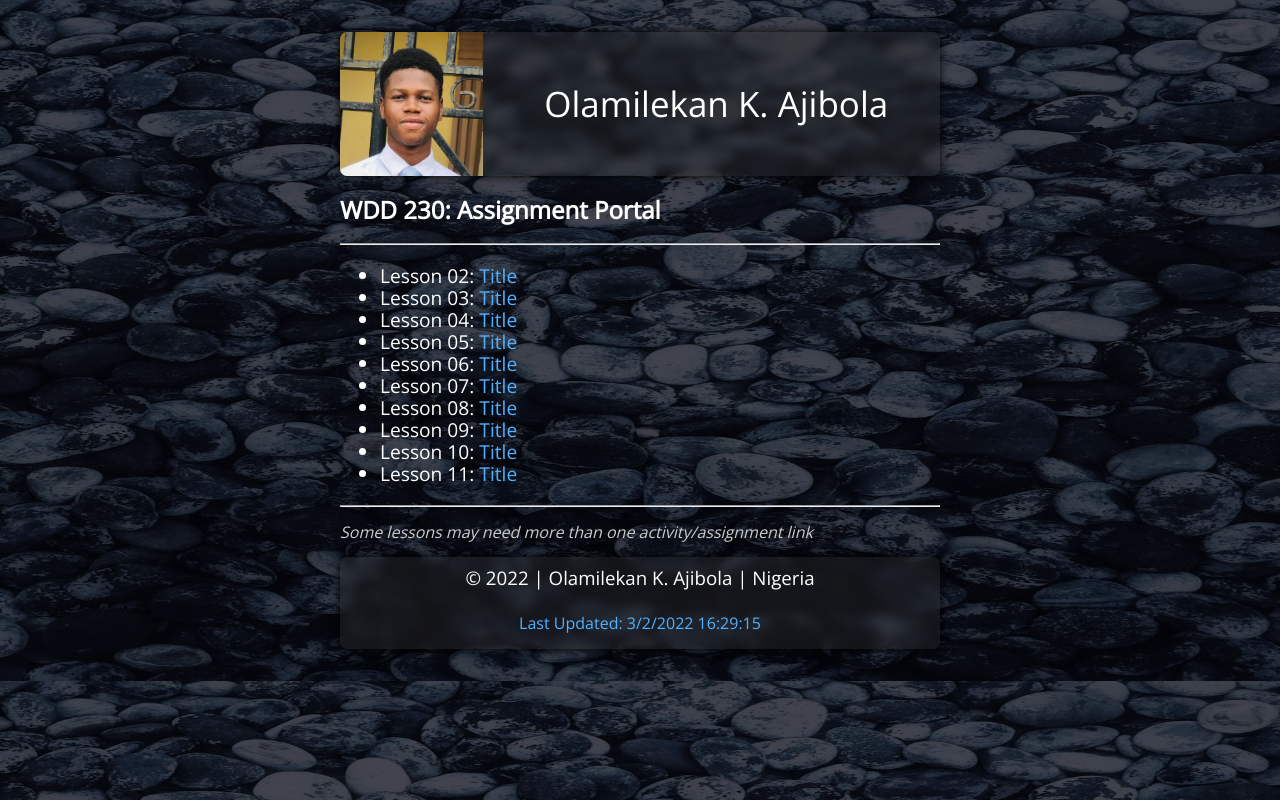
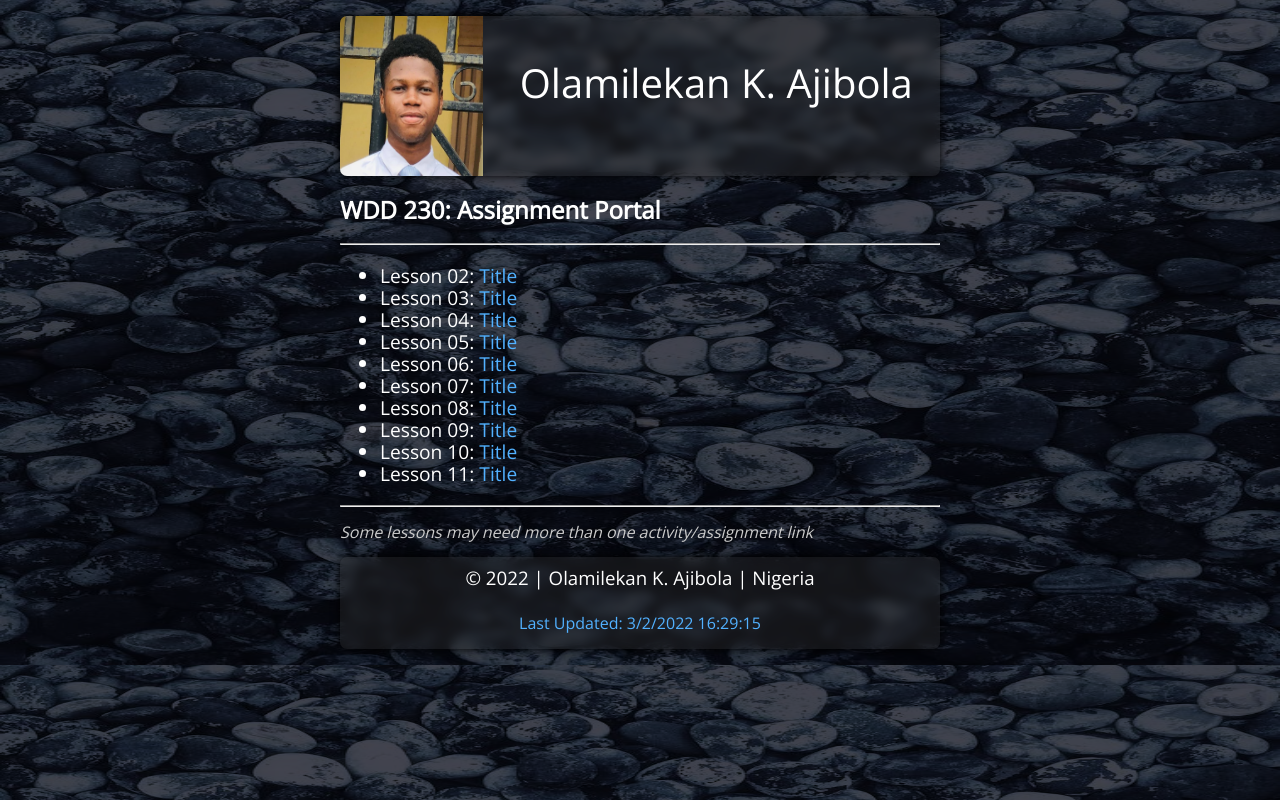
Before and after one commit to kelvin-AJ/wdd230, a plain HTML site: page index.html in a window 1280 px wide. Drawn offline with nearby package versions, Linux system fonts and the light colour scheme.

Commit message:
commit on media queries

```diff
--- /dev/null
+++ b/css/medium.css
@@ -0,0 +1,22 @@
+@media (min-width: 32.5em) {
+    .header-grid {
+        grid-template-columns: repeat(4, 1fr);
+        grid-template-rows: 1fr;
+        grid-gap: 10px;
+        height: 10rem;
+    }
+
+    .student-img {
+        grid-row: 1/2;
+        grid-column: 1/2;
+        border-radius: 0px;
+        height: 100%;
+        width: 100%;
+    }
+
+    .student-name {
+        grid-row: 1/2;
+        grid-column: 2/5;
+        font-size: 40px;
+    }
+}
--- a/css/style.css
+++ b/css/small.css
@@ -1,9 +1,9 @@
 body {
     margin: 0 auto;
-    padding: 2rem;
+    padding: 1rem;
     max-width: 600px;
     font-family: 'Open Sans',
-    sans-serif;
+        sans-serif;
     background: url("../images/rebg2.jpg") rgba(4, 5, 20, 0.753);
     background-size: cover;
     color: white;
@@ -26,25 +26,27 @@ body {
 
 .header-grid {
     display: grid;
-    grid-template-columns: repeat(4, 1fr);
-    grid-gap: 10px;
-    height: 9rem;
+    grid-template-rows: 80% 1fr;
+    height: 50vh;
     border-radius: 7px;
     overflow: hidden;
     align-items: center;
 }
 
 .student-img {
-    height: 100%;
-    width: 100%;
-    grid-column: 1/2;
+    justify-self: center;
+    border-radius: 7px;
+    height: 80%;
+    width: 70%;
+    grid-row: 1/5;
 }
 
 .student-name {
-    grid-column: 2/5;
+    grid-row: 5/6;
     text-align: center;
     font-weight: 100;
-    font-size: 35px;
+    font-size: larger;
+    margin-top: 0px;
 }
 
 .work-list {
@@ -55,6 +57,7 @@ body {
     font-style: italic;
     color: rgb(204, 204, 204);
 }
+
 a {
     color: rgb(82, 177, 255);
     text-decoration: none;
@@ -82,13 +85,3 @@ a {
 a:hover {
     text-decoration: underline;
 }
-
-@media only screen and (max-width: 500px) {
-    .student-img {
-        display: none;
-    }
-
-    .student-name {
-        grid-column: 1/5;
-    }
-}
--- a/index.html
+++ b/index.html
@@ -3,7 +3,8 @@
 
 <head>
     <link rel="stylesheet" href="css/normalize.css">
-    <link rel="stylesheet" href="css/style.css">
+    <link rel="stylesheet" href="css/small.css">
+    <link rel="stylesheet" href="css/medium.css">
     <link rel="preconnect" href="https://fonts.googleapis.com">
     <link rel="preconnect" href="https://fonts.gstatic.com" crossorigin>
     <link href="https://fonts.googleapis.com/css2?family=Open+Sans:wght@300&display=swap" rel="stylesheet">
```
